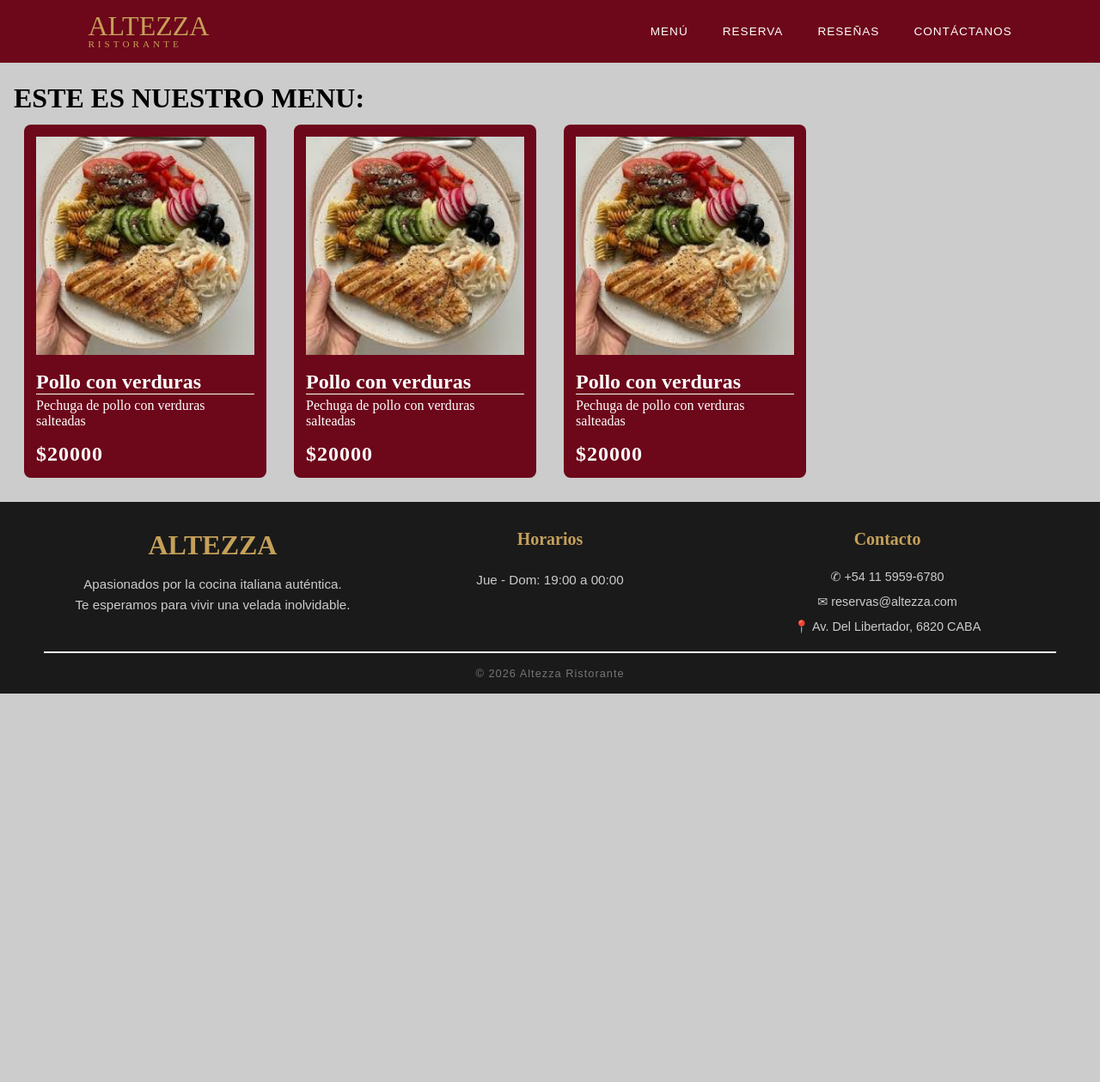
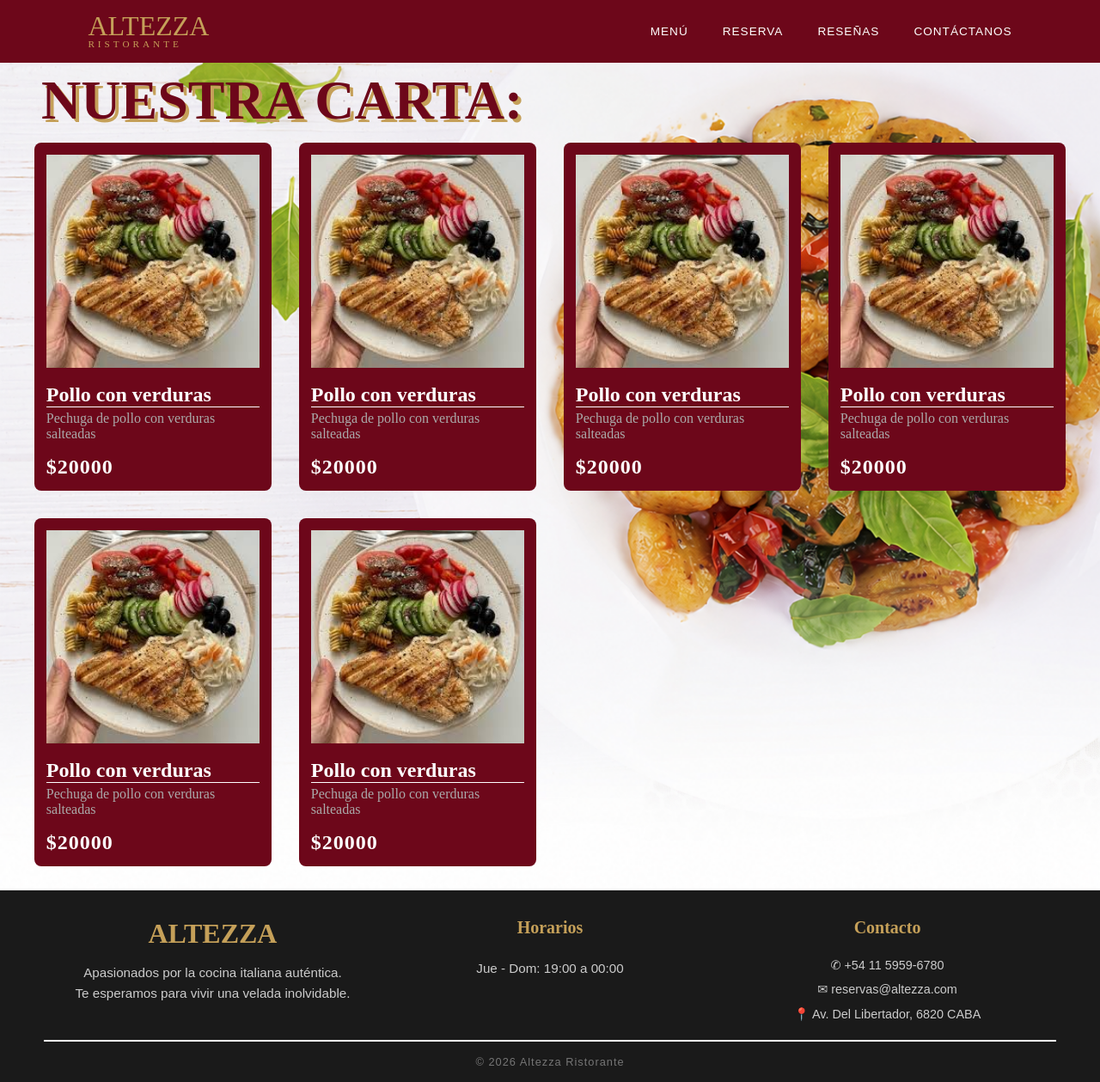
Before and after one commit to mquilici06/APPWEB-IDS-1C2026, a Flask app: page /menu in a window 1280 px wide. Shown: the whole page at 86% size. Before the commit the page ends 807 px from the top, so only its background shows below. Run offline with Flask 3, Linux system fonts and the light colour scheme.

Commit message:
puse imagen de fondo de un plato para que quede fija, agregue platos y cree una carpeta platos para agregar todos los platos de la parte de menu, y de base.css modifique el padding de 5 a 4

```diff
--- a/Frontend/static/styles/base.css
+++ b/Frontend/static/styles/base.css
@@ -14,7 +14,7 @@ footer {
 body{
     color: #1a1a1a;
     background-color: #ccc;
-    padding-top: 5rem;
+    padding-top: 4rem;
 }
 
 /* Footer */
--- a/Frontend/static/styles/menu.css
+++ b/Frontend/static/styles/menu.css
@@ -1,13 +1,27 @@
 .main {
     color: black;
     padding: 1rem;
+    background-image: url(../images/index.png);
+    background-position: top;
+    background-repeat: no-repeat;
+    background-attachment: fixed;
+    background-size: cover;
+    min-height: 100vh;
+}
+
+h1 {
+    text-shadow: 4px 4px 0 #c5a059;
+    padding-left: 2rem;
+    font-size: 4rem;
+    font-family: 'Playfair Display', serif;
+    color: #6d071a;
 }
 
 .caja-platos {
     justify-content: space-between;
     justify-content: center;
     display: grid;
-    grid-template-columns: repeat(auto-fill, minmax(250px, 1fr));
+    grid-template-columns: repeat(auto-fill, minmax(250px, 300px));
     gap: 0.5rem;
 }
 
@@ -35,6 +49,7 @@
 
 .texto-caja-ind p {
     padding-top: 4px;
+    color: #aaa;
 }
 
 .texto-caja-ind span {
--- a/Frontend/templates/menu.html
+++ b/Frontend/templates/menu.html
@@ -9,12 +9,12 @@
 
 {% block content %}
   <div class="main">
-    <h1>ESTE ES NUESTRO MENU:</h1>
+    <h1>NUESTRA CARTA:</h1>
 
     <div class="caja-platos">
       <div class="caja-plato-ind">
         <div>
-          <img class="img-platos" src="{{ url_for('static', filename='images/platoTest.png')}}">
+          <img class="img-platos" src="{{ url_for('static', filename='images/platos/platoTest.png')}}">
         </div>
         <div class="texto-caja-ind">
           <h2>Pollo con verduras</h2>
@@ -27,7 +27,7 @@
 
       <div class="caja-plato-ind">
         <div>
-          <img class="img-platos" src="{{ url_for('static', filename='images/platoTest.png')}}">
+          <img class="img-platos" src="{{ url_for('static', filename='images/platos/platoTest.png')}}">
         </div>
         <div class="texto-caja-ind">
           <h2>Pollo con verduras</h2>
@@ -40,7 +40,46 @@
 
       <div class="caja-plato-ind">
         <div>
-          <img class="img-platos" src="{{ url_for('static', filename='images/platoTest.png')}}">
+          <img class="img-platos" src="{{ url_for('static', filename='images/platos/platoTest.png')}}">
+        </div>
+        <div class="texto-caja-ind">
+          <h2>Pollo con verduras</h2>
+          <p>Pechuga de pollo con verduras salteadas</p>
+          <div class="precio-caja">
+            <span>$20000</span>
+          </div>
+        </div>
+      </div>
+
+      <div class="caja-plato-ind">
+        <div>
+          <img class="img-platos" src="{{ url_for('static', filename='images/platos/platoTest.png')}}">
+        </div>
+        <div class="texto-caja-ind">
+          <h2>Pollo con verduras</h2>
+          <p>Pechuga de pollo con verduras salteadas</p>
+          <div class="precio-caja">
+            <span>$20000</span>
+          </div>
+        </div>
+      </div>
+
+      <div class="caja-plato-ind">
+        <div>
+          <img class="img-platos" src="{{ url_for('static', filename='images/platos/platoTest.png')}}">
+        </div>
+        <div class="texto-caja-ind">
+          <h2>Pollo con verduras</h2>
+          <p>Pechuga de pollo con verduras salteadas</p>
+          <div class="precio-caja">
+            <span>$20000</span>
+          </div>
+        </div>
+      </div>
+
+      <div class="caja-plato-ind">
+        <div>
+          <img class="img-platos" src="{{ url_for('static', filename='images/platos/platoTest.png')}}">
         </div>
         <div class="texto-caja-ind">
           <h2>Pollo con verduras</h2>
```
Also changed, not shown: Frontend/static/images/platos/platoTest.png (renamed from Frontend/static/images/platoTest.png).
